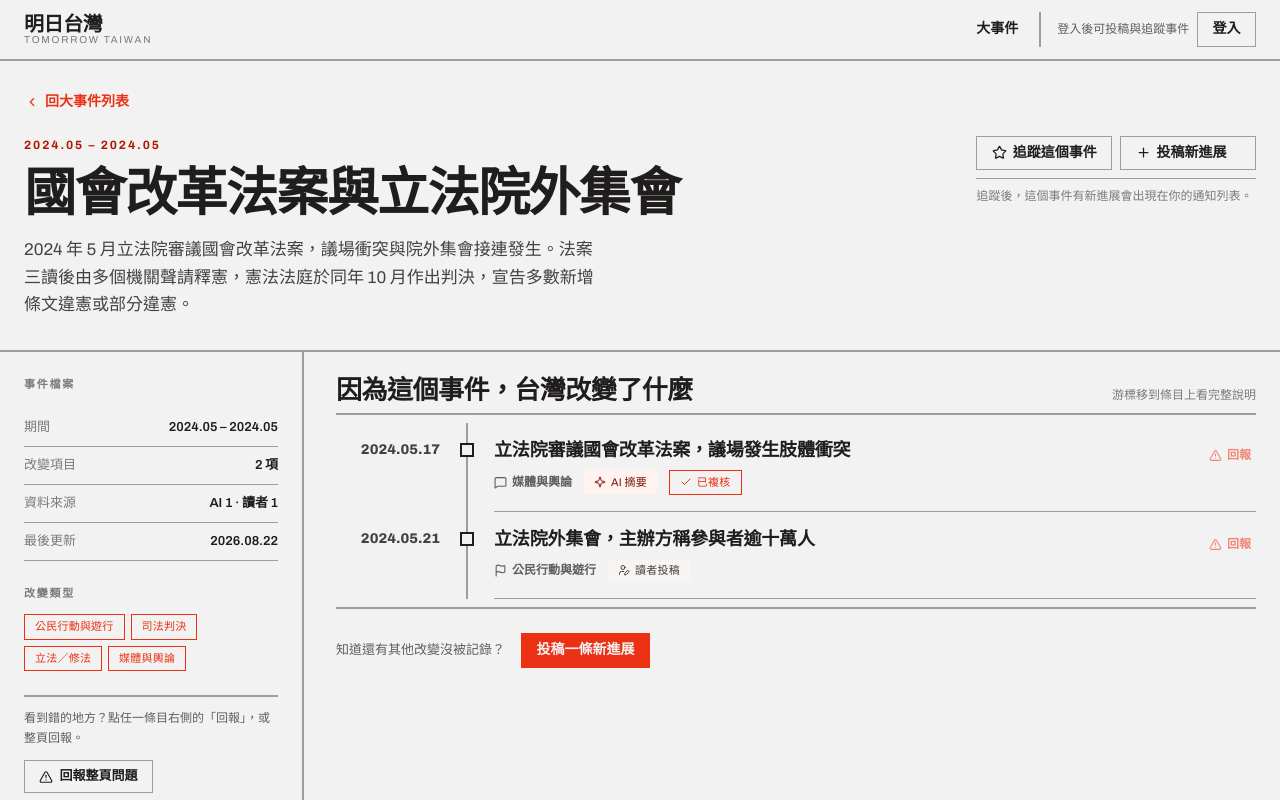
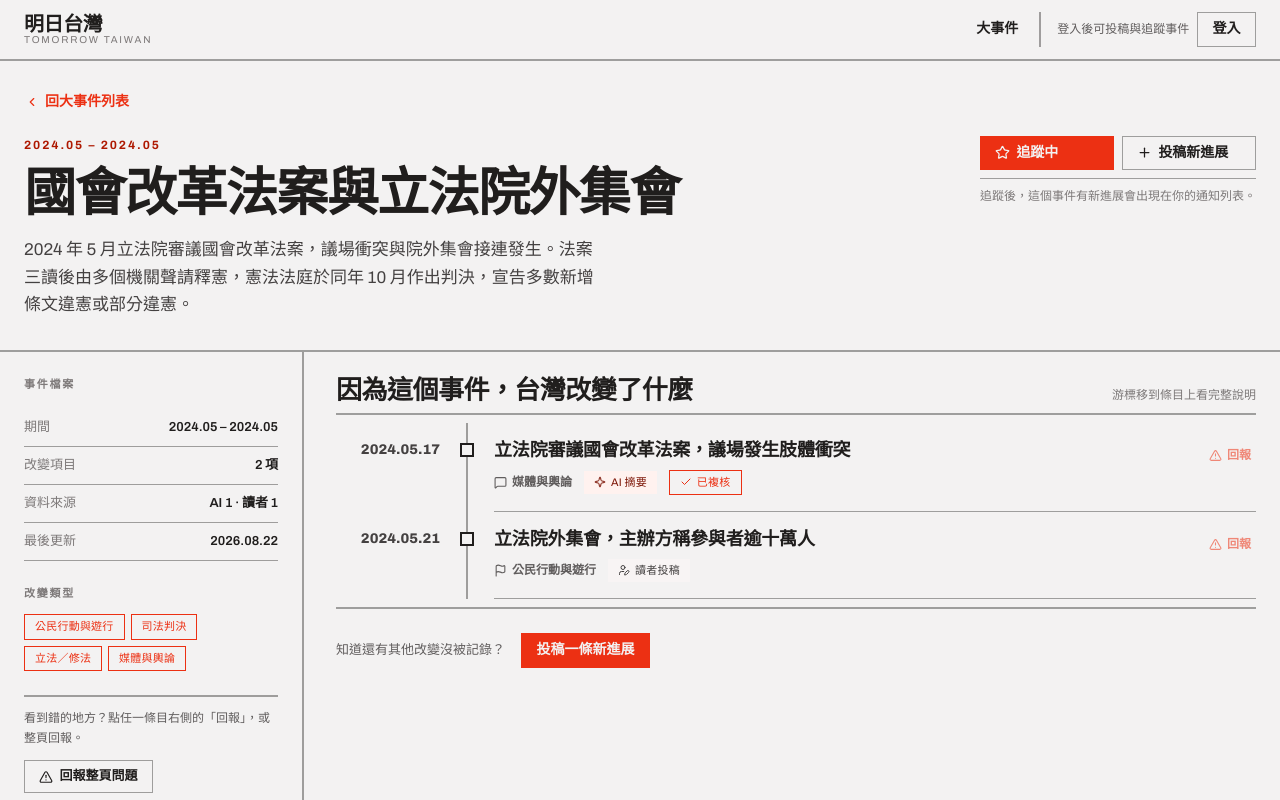
Before and after one commit to danielyc0304/tomorrow-taiwan, a Next.js app: page /event/1 in a window 1280 px wide. Shown: the top 800 px of the page. Built offline with nearby package versions, Linux system fonts and the light colour scheme.

Commit message:
fix(event-cta): pass `isTracking` data to `CTA` component
Refs: TT-23

```diff
--- a/app/event/[id]/page.tsx
+++ b/app/event/[id]/page.tsx
@@ -6,6 +6,7 @@ const data: {
   title: string;
   description: string;
   tags: string[];
+  isTracking: boolean;
   changes: {
     date: string;
     type: string;
@@ -21,6 +22,7 @@ const data: {
   description:
     "2024 年 5 月立法院審議國會改革法案，議場衝突與院外集會接連發生。法案三讀後由多個機關聲請釋憲，憲法法庭於同年 10 月作出判決，宣告多數新增條文違憲或部分違憲。",
   tags: ["action", "judiciary", "legislation", "media"],
+  isTracking: true,
   changes: [
     {
       date: "2024-05-17",
@@ -73,6 +75,7 @@ export default function Event() {
         endDate={endDate}
         title={data.title}
         description={data.description}
+        isTracking={data.isTracking}
       />
       <div className="border-t-2 border-t-divider">
         <div className="mx-auto my-0 grid max-w-7xl grid-cols-1 gap-8 px-6 pt-0 pb-8 xl:grid-cols-[280px_minmax(0,1fr)]">
--- a/components/event/hero/cta.tsx
+++ b/components/event/hero/cta.tsx
@@ -3,8 +3,12 @@
 import { Plus, Star } from "lucide-react";
 import { useState } from "react";
 
-export default function CTA() {
-  const [isTracking, setIsTracking] = useState<boolean>(false);
+interface CTAProps {
+  isTracking: boolean;
+}
+
+export default function CTA({ isTracking: tracking }: CTAProps) {
+  const [isTracking, setIsTracking] = useState<boolean>(tracking);
 
   return (
     <div className="flex w-[min(280px,100%)] flex-col items-stretch gap-2">
--- a/components/event/hero/hero.tsx
+++ b/components/event/hero/hero.tsx
@@ -8,6 +8,7 @@ interface HeroProps {
   endDate: string;
   title: string;
   description: string;
+  isTracking: boolean;
 }
 
 export default function Hero({
@@ -15,6 +16,7 @@ export default function Hero({
   endDate,
   title,
   description,
+  isTracking,
 }: HeroProps) {
   return (
     <div className="mx-auto my-0 max-w-7xl px-6 pt-6 pb-8">
@@ -29,7 +31,7 @@ export default function Hero({
           title={title}
           description={description}
         />
-        <CTA />
+        <CTA isTracking={isTracking} />
       </div>
     </div>
   );
```
